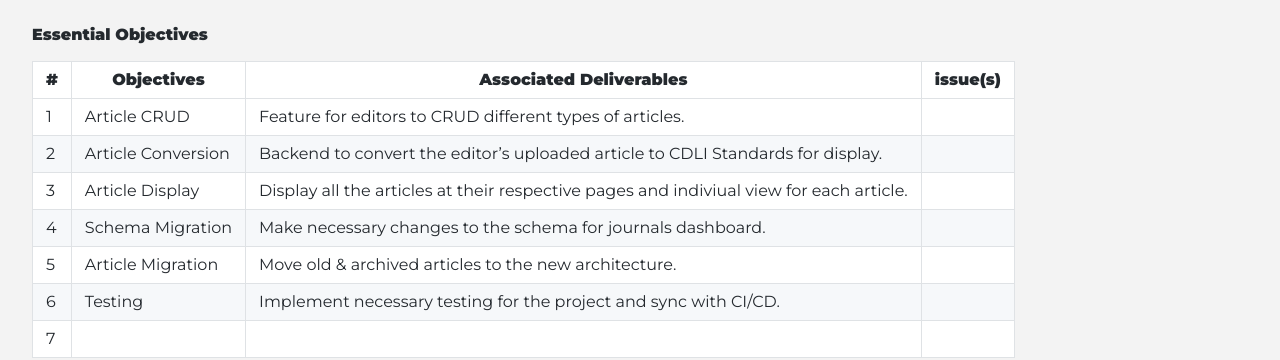
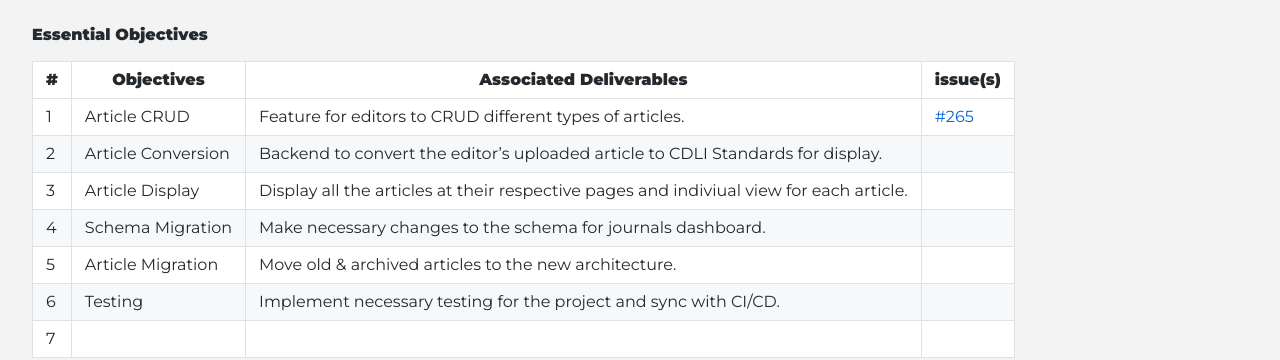
Before and after one commit to cdli-gh/blog, a Jekyll site: the page built from _blog/gsoc20/journals/index.md, in a window 1280 px wide and 900 px high, scrolled down 697 px. Shown: the part 153-513 px from the top of the window. Built offline with Jekyll 4.4.1, drawn with Linux system fonts in a browser that asks for light colours; Markdown is read by kramdown in place of the engine named in the settings.

Commit message:
Update index.md

```diff
--- a/_blog/gsoc20/journals/index.md
+++ b/_blog/gsoc20/journals/index.md
@@ -34,7 +34,7 @@ Objectives are separated in two categories: essential and additional, they are a
 
 | \#  | Objectives         | Associated Deliverables                                                         | issue(s) |
 | --- | ------------------ | ------------------------------------------------------------------------------- | -------- |
-| 1   | Article CRUD     | Feature for editors to CRUD different types of articles.                      |          |
+| 1   | Article CRUD     | Feature for editors to CRUD different types of articles.                      |  <a target="_blank" href='https://gitlab.com/cdli/framework/-/issues/265'>#265</a>        |
 | 2   | Article Conversion | Backend to convert the editor's uploaded article to CDLI Standards for display. |          |
 | 3   | Article Display    | Display all the articles at their respective pages and indiviual view for each article.|          |
 | 4   | Schema Migration   | Make necessary changes to the schema for journals dashboard.                    |          |
```
